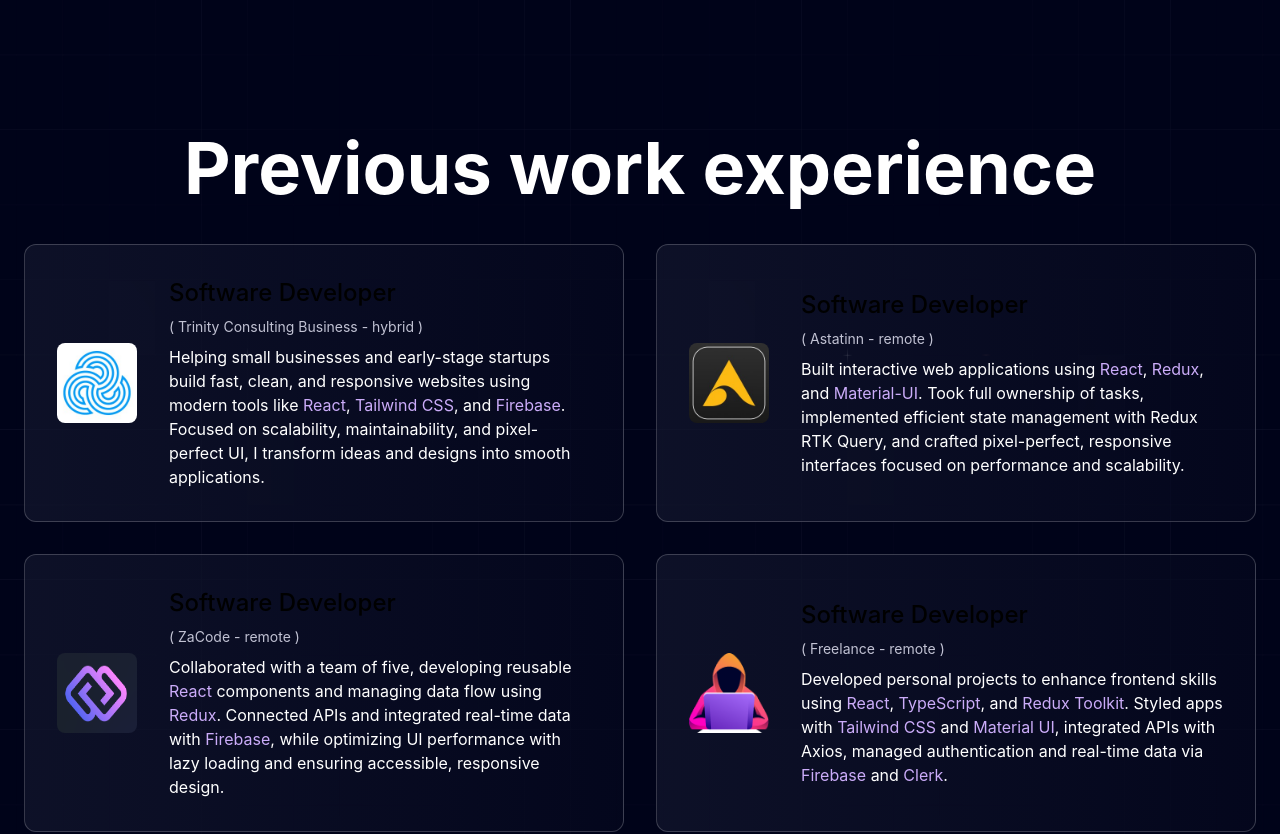
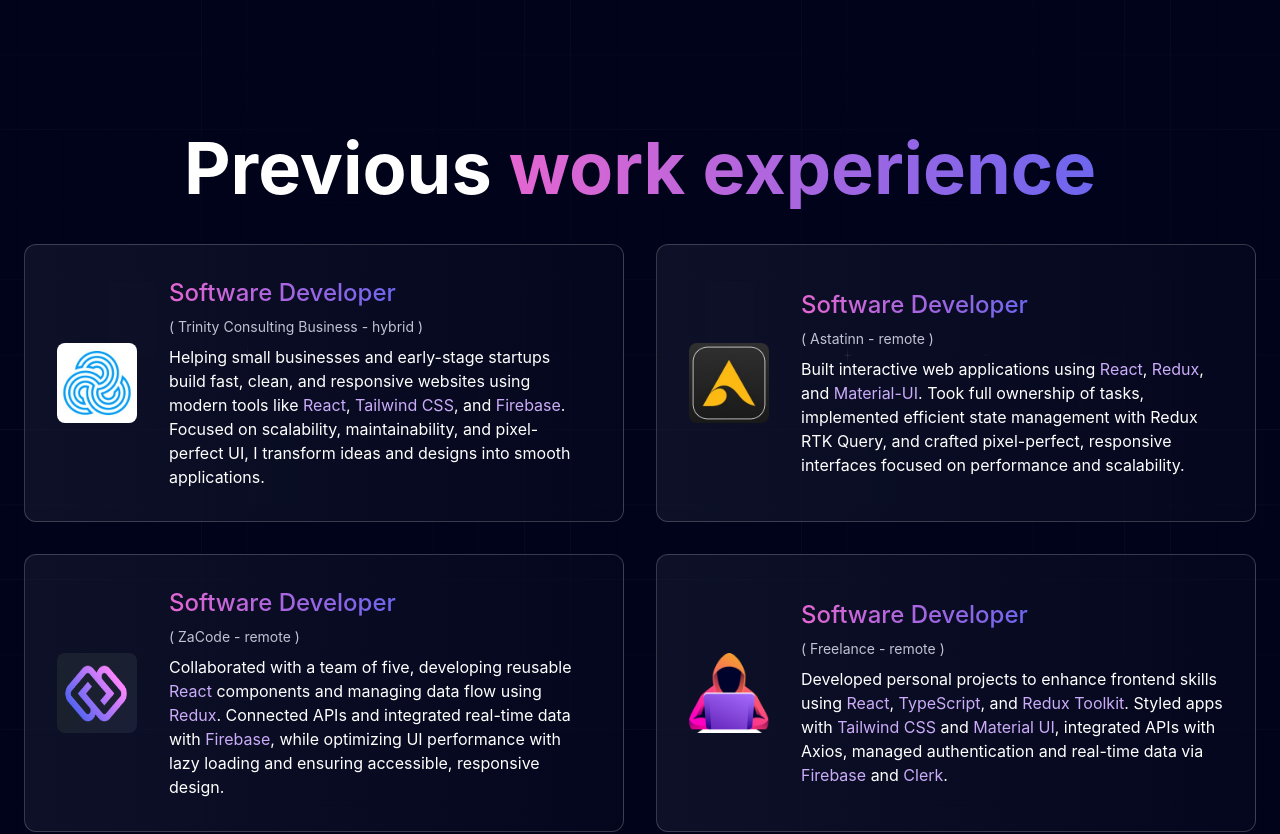
Before and after one commit to Nikolic1992/my-portfolio, a React (Vite) app: page / in a window 1280 px wide. Shown: the part 3920-4754 px from the top of the page. Built offline with nearby package versions, Linux system fonts and the light colour scheme.

Commit message:
add gradient text styles

```diff
--- a/src/index.css
+++ b/src/index.css
@@ -24,7 +24,7 @@
 
 @layer components {
   .nav-bar-btn {
-    @apply hover:text-mainWhite cursor-pointer uppercase transition-all duration-300;
+    @apply hover:text-lightPurple cursor-pointer uppercase transition-all duration-300;
   }
 }
 
@@ -36,6 +36,16 @@
   --color-mainWhite: #ffffff;
   --color-borderGray: #6971a2;
   --color-secondaryGray: #e4ecff;
+}
+
+@layer utilities {
+  .gradient-text {
+    background-image: linear-gradient(90deg, #e466d1, #6d66ee);
+    -webkit-background-clip: text;
+    background-clip: text;
+    -webkit-text-fill-color: transparent;
+    color: transparent;
+  }
 }
 
 /* Mouse loader */
```
